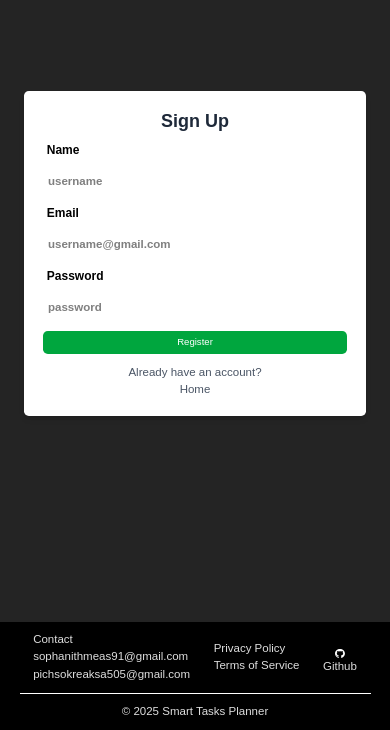
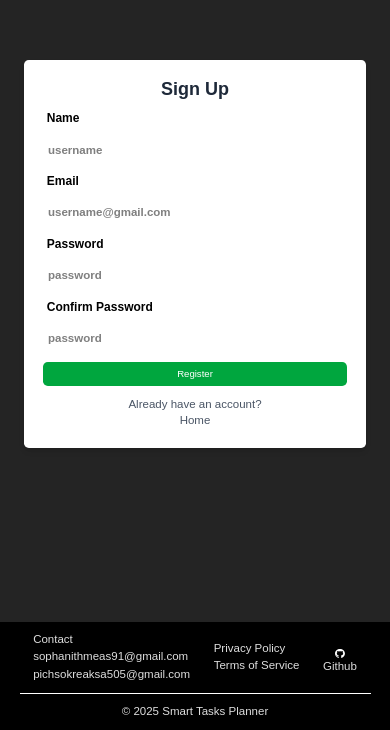
Before and after one commit to sophanith21/Smart-tasks-planner, a React (Vite) app in the folder Client/: page /signup in a window 390 px wide. Shown: the part 114-844 px from the top of the page. Built offline with nearby package versions, Linux system fonts and the light colour scheme; a web font is replaced by a local one.

Commit message:
Add confirmed password to the register page, fix responsive issue

```diff
--- a/Client/src/index.css
+++ b/Client/src/index.css
@@ -85,6 +85,7 @@ textarea {
   background-color: transparent;
   border-color: transparent;
   field-sizing: content;
+
   resize: none;
   outline: none;
   padding: 0.4rem;
--- a/Client/src/pages/Nav.jsx
+++ b/Client/src/pages/Nav.jsx
@@ -107,7 +107,7 @@ export default function Nav() {
   return (
     <>
       <Header></Header>
-      <div className="h-fit flex flex-col gap-8 p-8  grow items-center justify-center bg-gradient-to-br from-white-50 to-black-100">
+      <div className="h-fit flex flex-col gap-8 p-8  grow items-center justify-start  bg-gradient-to-br from-white-50 to-black-100">
         <div className="bg-[#EDEDED] p-8 rounded-2xl w-[78vw] min-w-173 h-fit overflow-hidden flex flex-col items-center justify-between">
           <h2
             className=" text-[2.25rem] font-bold  text-gray-800 text-left w-full hover:cursor-pointer hover:text-shadow-lg hover:text-shadow-white transition-transform duration-200 hover:text-gray-400"
--- a/Client/src/pages/components/Header.jsx
+++ b/Client/src/pages/components/Header.jsx
@@ -1,4 +1,5 @@
 import { useState } from "react";
+import { useNavigate } from "react-router-dom";
 import logo from "../../assets/smart_tasks_panner.jpg";
 import { getAuthUser, logout } from "../../utils/auth";
 import { useContext } from "react";
@@ -10,6 +11,7 @@ export default function Header() {
   const [isAccountClick, setIsAccountClick] = useState(false);
   const userAuth = useContext(AuthContext);
 
+  const navigate = useNavigate();
   const handleLogOut = () => {
     logout();
     setIsAccountClick(false);
@@ -28,7 +30,10 @@ export default function Header() {
 
   return (
     <header className="header">
-      <div className="flex items-center gap-5">
+      <div
+        className="flex items-center gap-5 active:scale-95 cursor-pointer"
+        onClick={() => navigate("/")}
+      >
         <div className="logo">
           <img src={logo} alt="Smart Tasks Planner" />
         </div>
@@ -55,7 +60,7 @@ export default function Header() {
             </button>
           </div>
         )}
-        <h1 className="text-2xl">{user.name}</h1>
+        <h1 className="text-2xl">{user?.name ?? "User"}</h1>
         <button
           className="cursor-pointer active:scale-95"
           onClick={() => setIsAccountClick(!isAccountClick)}
--- a/Client/src/pages/components/Signup.jsx
+++ b/Client/src/pages/components/Signup.jsx
@@ -10,6 +10,7 @@ export default function Register() {
   const [name, setName] = useState("");
   const [email, setEmail] = useState("");
   const [password, setPassword] = useState("");
+  const [confirmedPassowrd, setConfirmedPassword] = useState();
   const [error, setError] = useState("");
   const [loading, setLoading] = useState(false);
   const navigate = useNavigate();
@@ -19,7 +20,7 @@ export default function Register() {
     e.preventDefault();
     setError("");
     setLoading(true);
-
+    if (password === confirmedPassowrd) {
       try {
         const response = await api.post("/signup", {
           name,
@@ -44,9 +45,14 @@ export default function Register() {
       } catch (err) {
         console.error("Registration error:", err);
         setError(
-        err.response?.data?.message || "Registration failed. Please try again."
+          err.response?.data?.message ||
+            "Registration failed. Please try again."
         );
       } finally {
+        setLoading(false);
+      }
+    } else {
+      setError("Confirmed password does not match. Please try again.");
       setLoading(false);
     }
   };
@@ -104,6 +110,18 @@ export default function Register() {
             required
           />
 
+          <label className="text-black text-xl font-bold text-left w-full block ml-1.5">
+            Confirm Password
+          </label>
+          <input
+            type="password"
+            placeholder="password"
+            value={confirmedPassowrd}
+            onChange={(e) => setConfirmedPassword(e.target.value)}
+            className="w-full px-4 py-2 border border-gray-300 rounded-lg focus:outline-none focus:ring-2 focus:ring-gray-400"
+            required
+          />
+
           <button
             type="submit"
             className="w-full bg-green-600 hover:bg-green-700 text-white py-2 rounded-lg font-medium transition"
--- a/Client/src/pages/components/Suggestion.jsx
+++ b/Client/src/pages/components/Suggestion.jsx
@@ -50,8 +50,8 @@ export default function Suggestion({
 
   return (
     <>
-      <div className="fixed z-5 w-full h-full bg-transparent">
-        <div className="p-5 inset-5 fixed bg-white z-100 rounded-2xl justify-self-center w-[70%] ml-10 mr-10 flex flex-col">
+      <div className="fixed z-5 w-full h-full bg-transparent inset-0">
+        <div className="p-5 inset-5 fixed bg-white z-100 rounded-2xl justify-self-center w-fit ml-10 mr-10 flex flex-col h-fit">
           <div className="flex justify-between">
             <h1 className="grow">
               <input value={suggest.title} />
--- a/Client/src/pages/components/footer.css
+++ b/Client/src/pages/components/footer.css
@@ -23,7 +23,7 @@ a:hover {
   background-color: black;
   display: flex;
   flex-direction: column;
-  min-width: 100vw;
+  min-width: 100%;
 }
 .upper {
   display: flex;
```
Also changed, not shown: 1 other file (tests, documents, lock files or other folders). Lines whose indentation alone changed are shown as unchanged.
